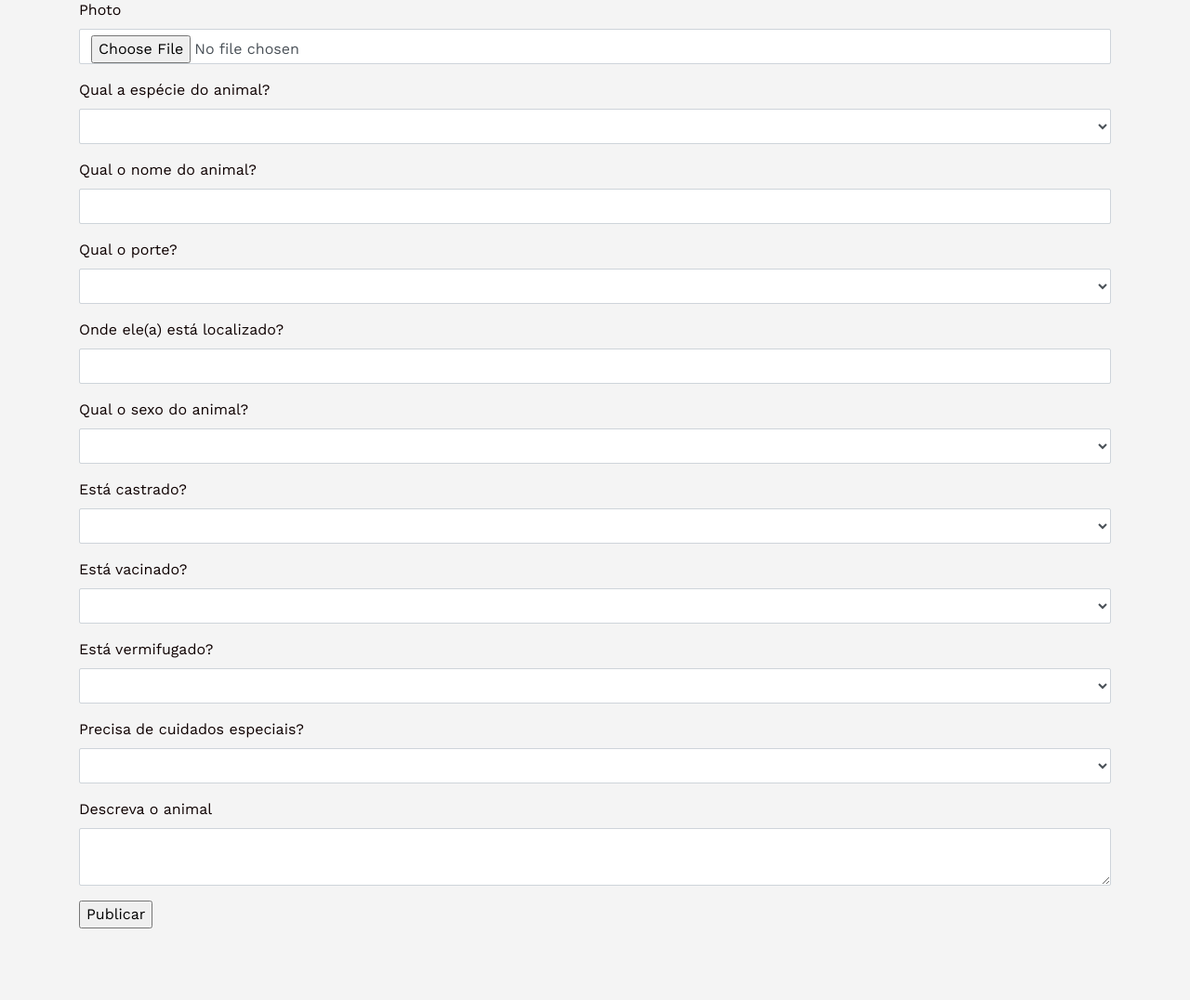
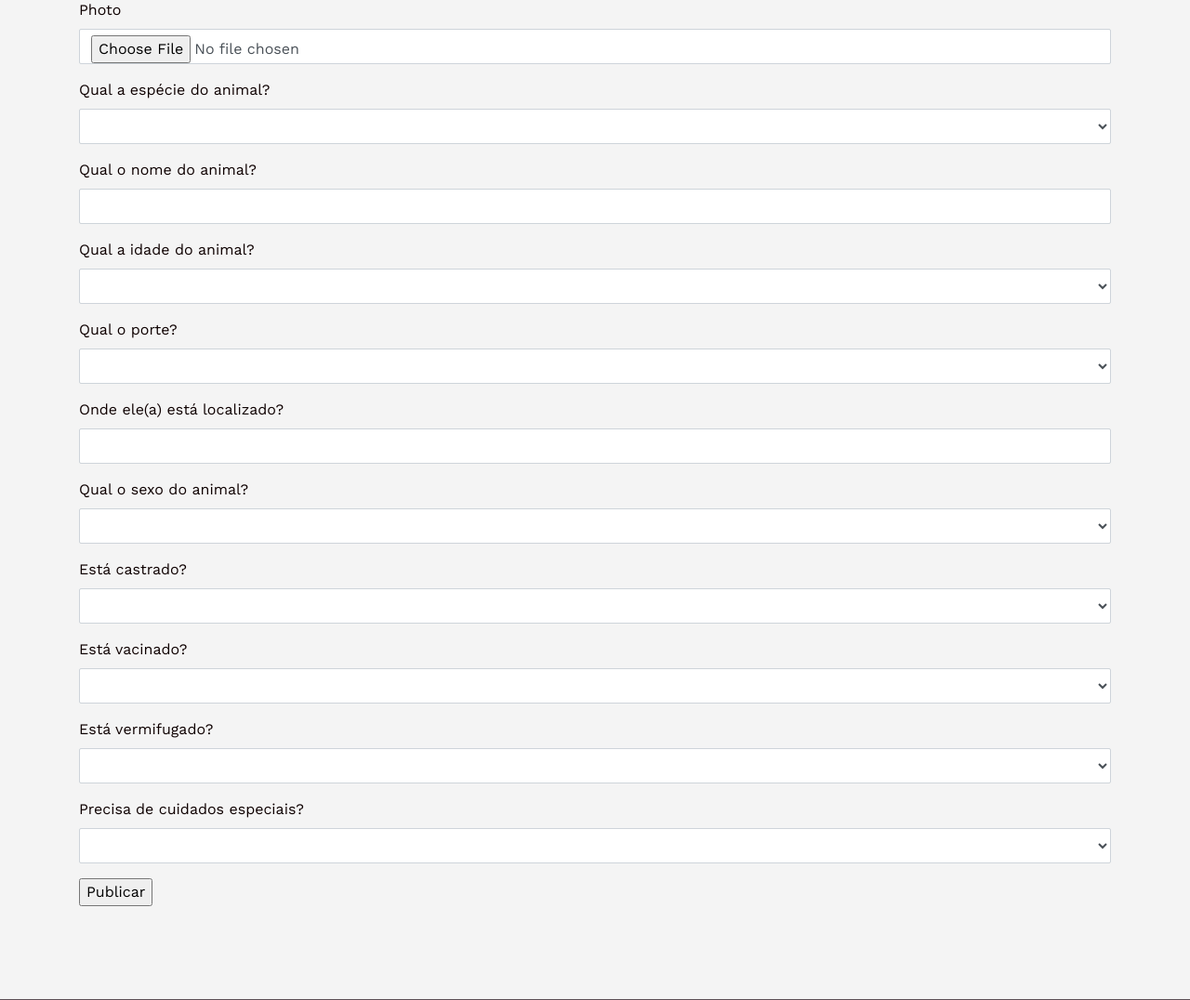
Before and after one commit to franciscognclvs/Farejador, a Rails app: page /animals/new in a window 1280 px wide. Shown: the part 162-1238 px from the top of the page at 93% size. Run offline with Rails 7, Linux system fonts and the light colour scheme; the visitor is signed in with stand-in values (Sample User, id 1); style sheets or scripts are compiled from the project's sources; some libraries are stand-ins or nearby versions.

Commit message:
description vira idade em _form

```diff
--- a/app/views/animals/_form.html.erb
+++ b/app/views/animals/_form.html.erb
@@ -3,6 +3,7 @@
 	  <%= f.input :photo, as: :file %>
 		<%= f.input :specie, label: 'Qual a espécie do animal?', collection: Animal::SPECIES %>
 		<%= f.input :name, label: 'Qual o nome do animal?' %>
+		<%= f.input :description, label: 'Qual a idade do animal?', collection: Animal::AGE %>
 		<%= f.input :size, label: 'Qual o porte?', collection: Animal::SIZE %>
 		<%= f.input :location, label: 'Onde ele(a) está localizado?' %>
 		<%= f.input :sex, label: 'Qual o sexo do animal?', collection: Animal::SEX %>
@@ -10,7 +11,6 @@
 		<%= f.input :health_vaccinated, label: 'Está vacinado?', collection: Animal::YESNO %>
 		<%= f.input :health_dewormed, label: 'Está vermifugado?', collection: Animal::YESNO %>
 		<%= f.input :health_special, label: 'Precisa de cuidados especiais?', collection: Animal::YESNO %>
-		<%= f.input :description, label: 'Descreva o animal' %>
 		<%= f.submit 'Publicar' %>
 	<% end %>
 </div>
```
